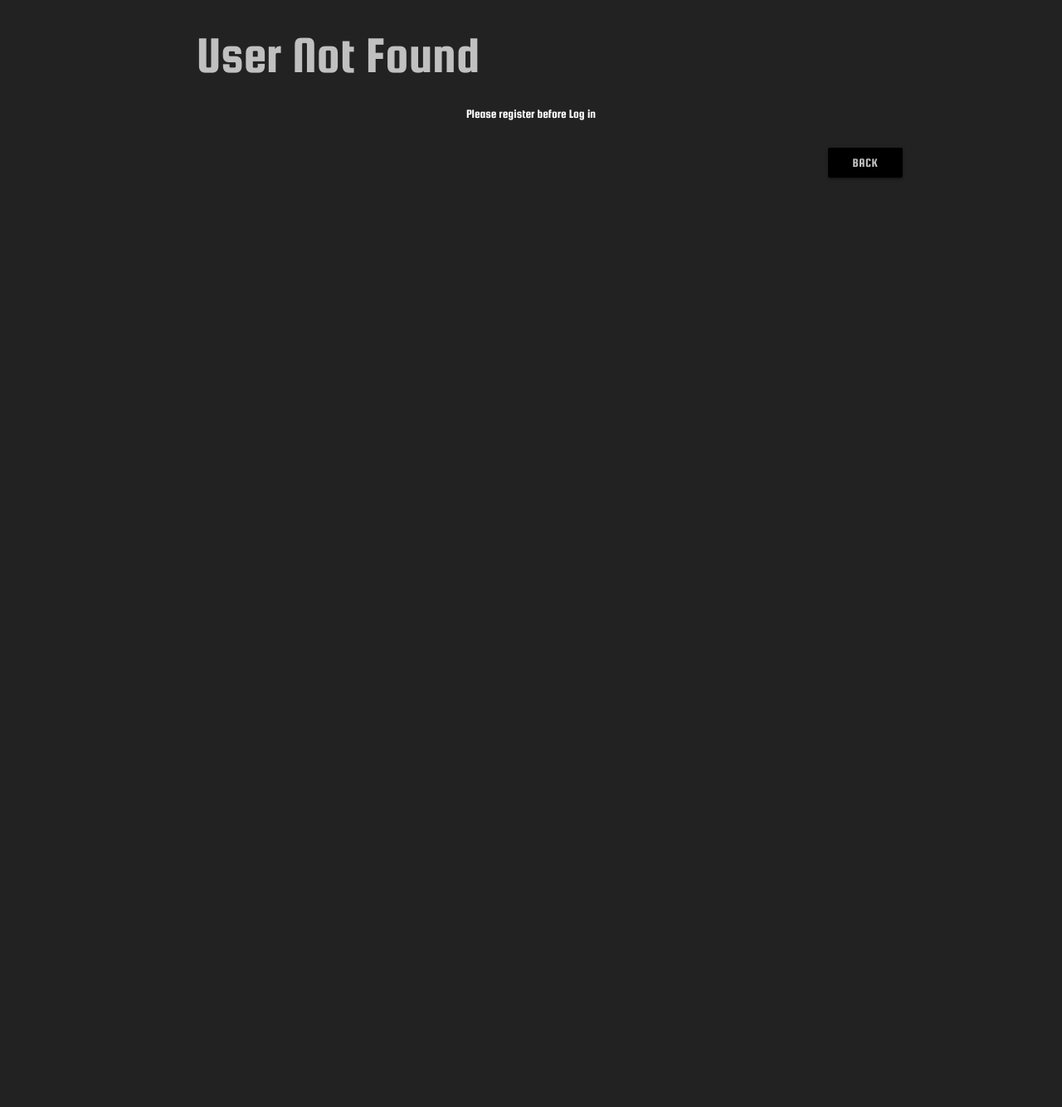
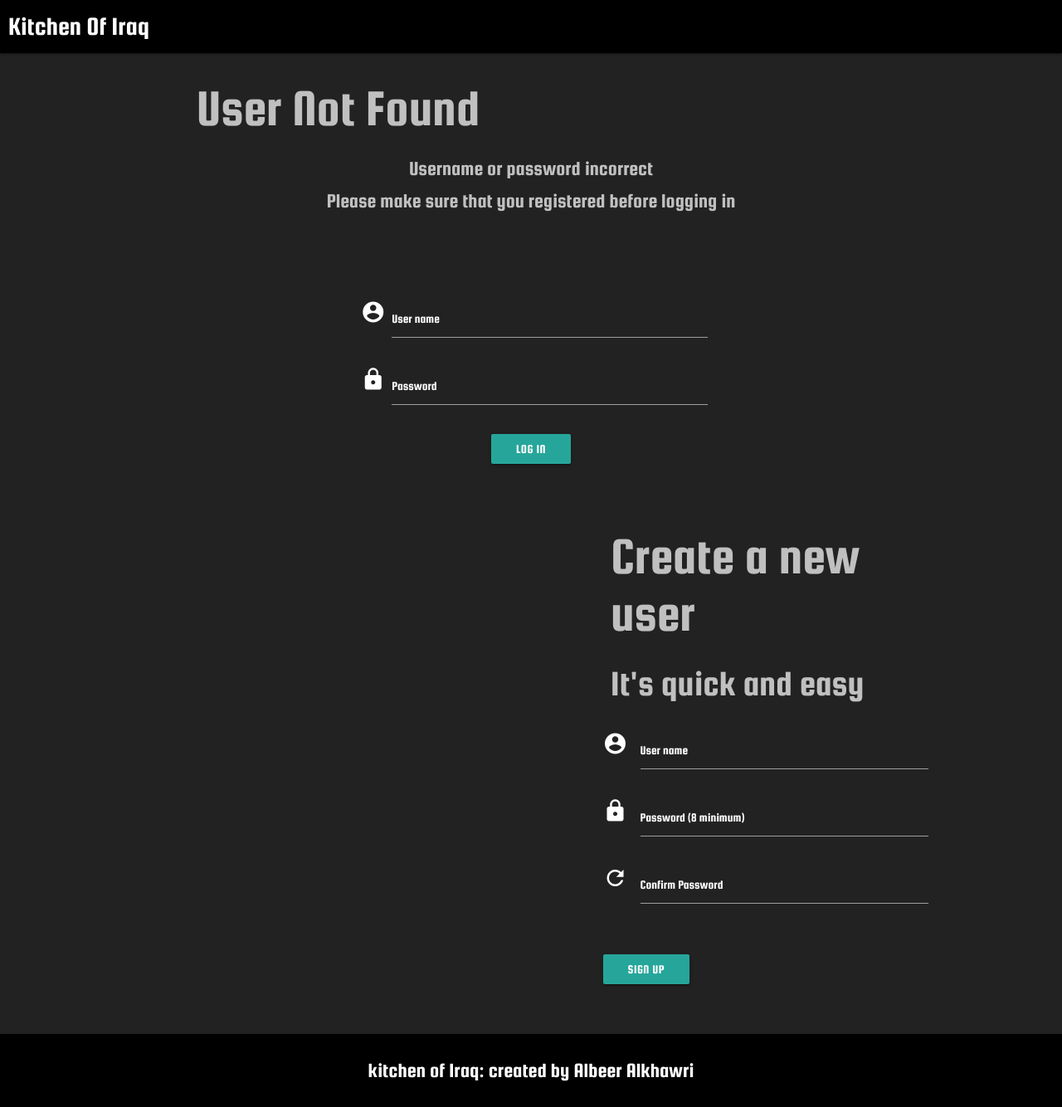
Before and after one commit to albeeralkhawri/Kitchen-Of-Iraq, a Flask app: page /notfound in a window 1280 px wide. Shown: the whole page at 83% size. Before the commit the page ends 215 px from the top, so only its background shows below. Run offline with Flask 2, Linux system fonts and the light colour scheme; parts of the project's set-up code (start-up, migrations or seed data) failed here and were passed over; some libraries are stand-ins or nearby versions.

Commit message:
Change the entire content to appear more beautiful

```diff
--- a/templates/notfound.html
+++ b/templates/notfound.html
@@ -1,8 +1,68 @@
 {% extends 'base.html'%}{% block content %}
-
+<nav>
+    <div class="nav-wrapper black">
+        <a class="left brand-logo" href="{{ url_for('home') }}">Kitchen Of Iraq</a>
+</nav>
 <div class="container">
     <h1>User Not Found</h1>
-    <p class="center">Please register before Log in</p>
-    <p class="right btn black"><a href="{{ url_for('home') }}">Back</a></p>
+    <h5 class="center">Username or password incorrect</h5>
+    <h5 class="center">Please make sure that you registered before logging in</h5>
+    <div class="row log center">
+        <form action="/login" "/get_recipes" method="post">
+            <div class="input-field col s12">
+                <i class="material-icons prefix">account_circle</i>
+                <input id="icon_prefix" type="text" class="validate" name="user_name" required>
+                <label for="icon_prefix">User name</label>
+            </div>
+            <div class="input-field col s12">
+                <i class="material-icons prefix">lock</i>
+                <input id="icon_password" type="password" class="validate" minlength="8" name="password" required>
+                <label for="icon_password">Password</label>
+            </div>
+            <div class="input-field col s12">
+                <div class="login_form_login_button uiButton uiButtonConfirm">
+                    <button class="waves-effect waves-light btn center" type="submit">Log In</button>
+                </div>
+            </div>
+        </form>
+    </div>
+</div>
+<form action="/register" method="post" class="col s12 form">
+    <h1>Create a new user</h1>
+    <h3>It's quick and easy</h3>
+    <div class="row">
+        <div class="input-field col s12">
+            <i class="material-icons prefix">account_circle</i>
+            <input id="user_name" name="user_name" type="text" class="validate" required>
+            <label for="icon_prefix">User name</label>
+        </div>
+        <div class="row">
+            <div class="input-field col s12">
+                <i class="material-icons prefix">lock</i>
+                <input id="password" type="password" name="password" class="validate" minlength="8" required>
+                <label for="password">Password (8 minimum)</label>
+            </div>
+            <div class="row">
+                <div class="input-field col s12">
+                    <i class="material-icons prefix">refresh</i>
+                    <input type="password" id="confirm_password" class="validate" required>
+                    <label for="confirm_password">Confirm Password</label>
+                </div>
+                <div class="col signup">
+                    <div class="login_form_login_button uiButton uiButtonConfirm">
+                        <button type="submit" class="waves-effect waves-light btn">Sign Up</button>
+                    </div>
+                </div>
+            </div>
+        </div>
+    </div>
+</form>
+<footer>
+    <div class="text-center">
+        <p> kitchen of Iraq: created by Albeer Alkhawri</p>
+    </div>
+</footer>
+</div>
+<script src="{{url_for('static', filename='js/min.js')}}"></script>
 </div>
 {% endblock %}
```
